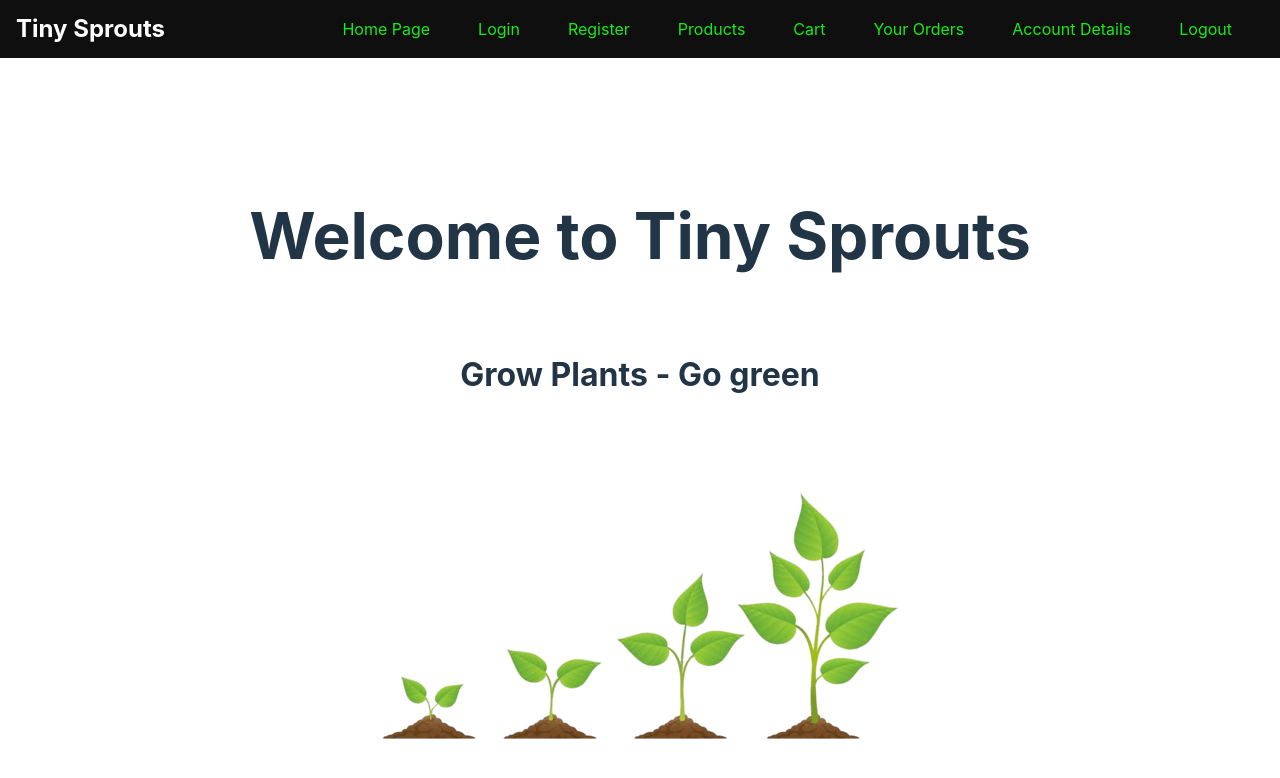
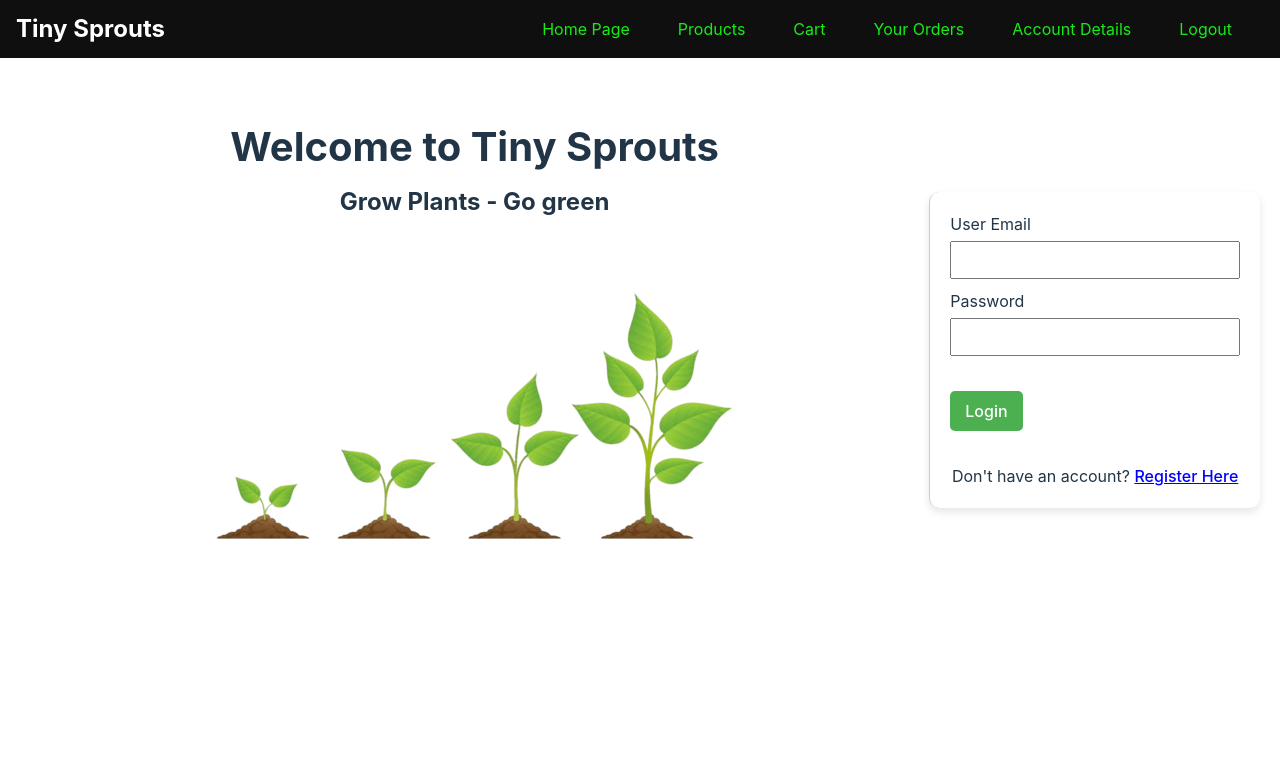
Before and after one commit to annagracep10/TinySprouts, a React (Vite) app: page / in a window 1280 px wide. Shown: the top 778 px of the page. Built offline with nearby package versions, Linux system fonts and the light colour scheme.

Commit message:
Login and Register Component added in homepage

```diff
--- /dev/null
+++ b/src/components/LoginForm.jsx
@@ -0,0 +1,30 @@
+import React, { useState } from "react";
+
+export const LoginForm = ({ setIsLogin }) => {
+  const [useremail, setUseremail] = useState('');
+  const [password, setPassword] = useState('');
+
+  const handleSubmit = (event) => {
+    event.preventDefault();
+    // Handle login logic here
+    console.log("Login submitted:", { useremail, password });
+  };
+
+  return (
+    <div>
+      <form onSubmit={handleSubmit}>
+        <div>
+          <label>User Email</label>
+          <input type="text" value={useremail} onChange={(event) => setUseremail(event.target.value)} />
+          <label>Password</label>
+          <input type="password" value={password} onChange={(event) => setPassword(event.target.value)} />
+        </div>
+        <button type="submit">Login</button>
+      </form>
+      <div className="toggle-container">
+        <span>Don't have an account? </span>
+        <button className="toggle-button" onClick={() => setIsLogin(false)}>Register Here</button>
+      </div>
+    </div>
+  );
+};
--- a/src/components/NavBar.jsx
+++ b/src/components/NavBar.jsx
@@ -9,17 +9,13 @@ import "../styles/NavBar.css"
 
     return (
         <div className='navbar'>
-            <nav>
+            <div>
                 <h1>Tiny Sprouts</h1>
+            </div>
+            <div>
                 <ul>
                     <li>
                         <Link to="/">Home Page</Link>
-                    </li>
-                    <li>
-                        <Link to="">Login</Link>
-                    </li>
-                    <li>
-                        <Link to="">Register</Link>
                     </li>
                     <li>
                         <Link to="/products">Products</Link>
@@ -36,10 +32,8 @@ import "../styles/NavBar.css"
                     <li>
                         <Link to="/">Logout</Link>
                     </li>
-
-
                 </ul>
-            </nav>
+            </div>
         </div>
     )
 };
--- /dev/null
+++ b/src/components/RegisterForm.jsx
@@ -0,0 +1,40 @@
+import React, { useState } from "react";
+
+export const RegisterForm = ({ setIsLogin }) => {
+  const [useremail, setUseremail] = useState('');
+  const [userFullname, setUserFullName] = useState('');
+  const [password, setPassword] = useState('');
+  const [role, setRole] = useState('');
+
+  const handleSubmit = (event) => {
+    event.preventDefault();
+    // Handle registration logic here
+    console.log("Register submitted:", { userFullname, useremail, password, role });
+  };
+
+  return (
+    <div>
+      <form onSubmit={handleSubmit}>
+        <div>
+          <label>Full Name</label>
+          <input type="text" value={userFullname} onChange={(event) => setUserFullName(event.target.value)} />
+          <label>User Email</label>
+          <input type="text" value={useremail} onChange={(event) => setUseremail(event.target.value)} />
+          <label>Password</label>
+          <input type="password" value={password} onChange={(event) => setPassword(event.target.value)} />
+          <label>Role</label>
+          <select value={role} onChange={(event) => setRole(event.target.value)}>
+            <option value="">Select Role</option>
+            <option value="User">USER</option>
+            <option value="Admin">ADMIN</option>
+          </select>
+        </div>
+        <button type="submit">Register</button>
+      </form>
+      <div className="toggle-container">
+        <span>Already have an account? </span>
+        <button className="toggle-button" onClick={() => setIsLogin(true)}>Login Here</button>
+      </div>
+    </div>
+  );
+};
--- a/src/pages/HomePage.jsx
+++ b/src/pages/HomePage.jsx
@@ -1,18 +1,25 @@
-import React from 'react';
+import React, { useState } from 'react';
 import { NavBar } from '../components/NavBar.jsx';
-import "../styles/Content.css"
-
+import "../styles/HomePage.css";
+import { LoginForm } from '../components/LoginForm.jsx';
+import { RegisterForm } from '../components/RegisterForm.jsx';
 
 const HomePage = () => {
+  const [isLogin, setIsLogin] = useState(true);
+
   return (
     <div>
-      <NavBar/>
+      <NavBar />
       <div className="indexcontent">
-      <h1>Welcome to Tiny Sprouts</h1>
-      <h2>Grow Plants - Go green </h2>
-      <img src="/images/plantlogo.png" alt="plantlogo" />
+        <div className='welcome'>
+          <h1>Welcome to Tiny Sprouts</h1>
+          <h2>Grow Plants - Go green </h2>
+          <img src="/images/plantlogo.png" alt="plantlogo" />
+        </div>
+        <div className="form">
+          {isLogin ? <LoginForm setIsLogin={setIsLogin} /> : <RegisterForm setIsLogin={setIsLogin} />}
+        </div>
       </div>
-
     </div>
   );
 };
--- a/src/styles/Content.css
+++ b/src/styles/Content.css
@@ -1,13 +1,3 @@
-.indexcontent{
-  margin-top: 100px;
-  display: flex;
-    flex-wrap: wrap;
-    flex-direction: column;
-    justify-content: center;
-    align-items: center;
-    text-align: center;
-    gap: 1rem;
-}
 
 .content{
     display: flex;
--- /dev/null
+++ b/src/styles/HomePage.css
@@ -0,0 +1,96 @@
+.indexcontent {
+  display: flex;
+  flex-direction: row;
+  justify-content: space-between;
+  padding: 20px;
+  align-items: center;
+}
+
+.welcome {
+  flex: 3;
+  padding: 20px;
+  text-align: center;
+}
+
+.form {
+  flex: 1;
+  padding: 20px;
+  border-left: 1px solid #ccc;
+  box-shadow: 0 4px 8px rgba(0, 0, 0, 0.1);
+  border-radius: 10px;
+  background-color: #fff;
+}
+
+.welcome h1 {
+  font-size: 2.5rem;
+  margin-bottom: 10px;
+}
+
+.welcome h2 {
+  font-size: 1.5rem;
+  margin-bottom: 20px;
+}
+
+.welcome img {
+  max-width: 100%;
+  height: auto;
+}
+
+.form form div {
+  display: flex;
+  flex-direction: column;
+}
+
+.form label {
+  margin-bottom: 5px;
+}
+
+.form input {
+  margin-bottom: 10px;
+  padding: 8px;
+  font-size: 1rem;
+}
+
+.form select{
+  margin-bottom: 10px;
+  padding: 8px;
+  font-size: 1rem;
+}
+
+.form button {
+  padding: 10px 15px;
+  font-size: 1rem;
+  cursor: pointer;
+  background-color: #4caf50;
+  color: white;
+  border: none;
+  border-radius: 5px;
+  margin-top: 25px;
+}
+
+.form button:hover {
+  background-color: #45a049;
+}
+
+.toggle-container {
+  margin-top: 10px;
+  text-align: center;
+}
+
+.toggle-container button {
+  background: none;
+  border: none;
+  color: blue;
+  text-decoration: underline;
+  cursor: pointer;
+  padding: 0;
+  font-size: 1rem;
+}
+
+.toggle-container button:hover {
+  background: none;
+  border: none;
+  color: blue;
+  text-decoration: underline;
+
+}
--- a/src/styles/NavBar.css
+++ b/src/styles/NavBar.css
@@ -2,12 +2,10 @@
   background-color: #0f0f0f;
   padding: 1rem;
   color: #fff;
-}
-
-nav{
   display: flex;
   justify-content: space-between;
   align-items: center;
+  flex-wrap: wrap;
 }
 
 .navbar h1 {
@@ -24,18 +22,18 @@ nav{
 
   }
 
-  nav li {
+  .navbar li {
     text-size-adjust: 4rem;
     margin-right: 2rem;
   }
 
- nav a {
+  .navbar a {
     color: #18eb18;
     text-decoration: none;
     font-size: 1rem;
   }
 
-  nav a:hover {
+  .navbar a:hover {
     color: #c5e0c6;
     text-decoration: none;
   }
```
Also changed, not shown: src/components/Login.jsx (deleted).
